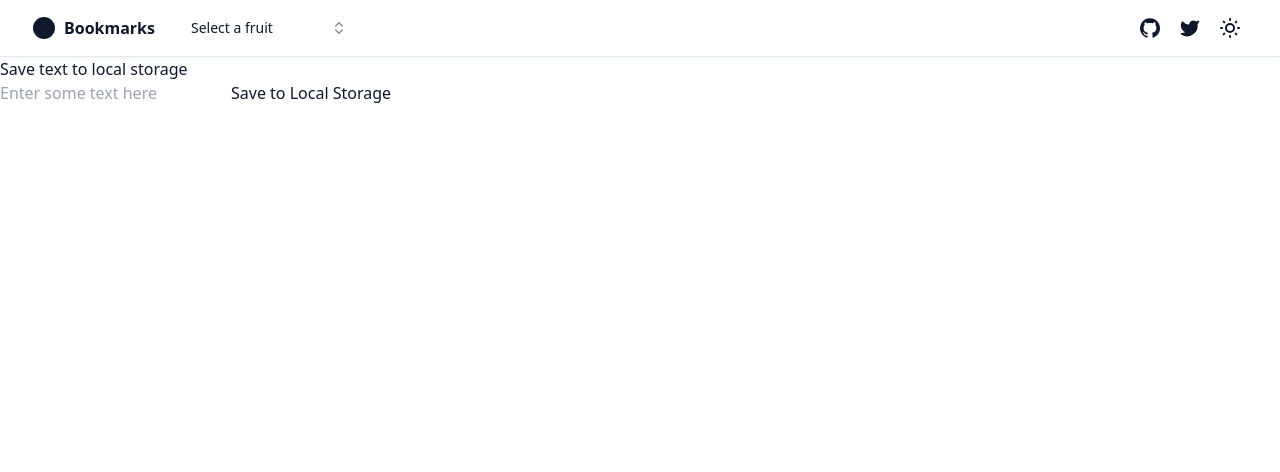
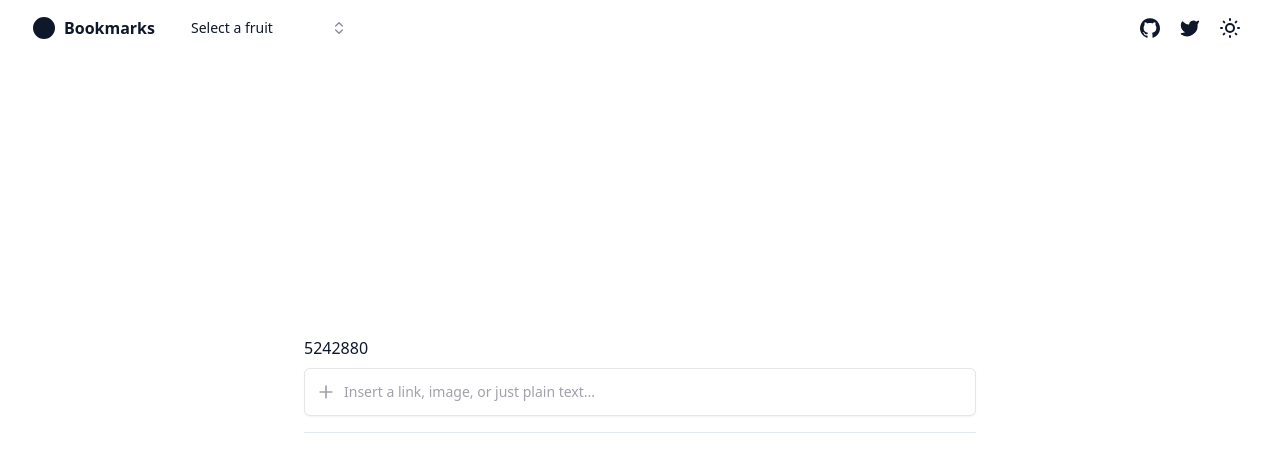
Before and after one commit to ChrisAbdo/Better-Bookmarks, a Next.js app: page / in a window 1280 px wide. Shown: the top 472 px of the page. Built offline with nearby package versions, Linux system fonts and the light colour scheme.

Commit message:
ADDED: Storage counter

```diff
--- a/components/navbar.tsx
+++ b/components/navbar.tsx
@@ -11,7 +11,7 @@ import Link from "next/link";
 
 export default function Navbar() {
   return (
-    <header className="supports-backdrop-blur:bg-background/60 sticky top-0 z-40 w-full border-b bg-background/95 shadow-sm backdrop-blur">
+    <header className="supports-backdrop-blur:bg-background/60 sticky top-0 z-40 w-full bg-background/95 backdrop-blur">
       <div className="container flex h-14 items-center">
         <div className="mr-4 hidden md:flex">
           <Link className="mr-6 flex items-center space-x-2" href="/">
@@ -19,9 +19,9 @@ export default function Navbar() {
               viewBox="0 0 24 24"
               fill="currentColor"
               stroke="currentColor"
-              stroke-width="2"
-              stroke-linecap="round"
-              stroke-linejoin="round"
+              strokeWidth="2"
+              strokeLinecap="round"
+              strokeLinejoin="round"
               className="h-6 w-6"
             >
               <circle cx="12" cy="12" r="10"></circle>
@@ -59,9 +59,9 @@ export default function Navbar() {
             viewBox="0 0 24 24"
             fill="none"
             stroke="currentColor"
-            stroke-width="2"
-            stroke-linecap="round"
-            stroke-linejoin="round"
+            strokeWidth="2"
+            strokeLinecap="round"
+            strokeLinejoin="round"
             className="h-6 w-6"
           >
             <rect width="18" height="18" x="3" y="3" rx="2" ry="2"></rect>
@@ -100,9 +100,9 @@ export default function Navbar() {
                   viewBox="0 0 24 24"
                   fill="none"
                   stroke="currentColor"
-                  stroke-width="2"
-                  stroke-linecap="round"
-                  stroke-linejoin="round"
+                  strokeWidth="2"
+                  strokeLinecap="round"
+                  strokeLinejoin="round"
                   className="h-5 w-5 fill-current"
                 >
                   <path d="M22 4s-.7 2.1-2 3.4c1.6 10-9.4 17.3-18 11.6 2.2.1 4.4-.6 6-2C3 15.5.5 9.6 3 5c2.2 2.6 5.6 4.1 9 4-.9-4.2 4-6.6 7-3.8 1.1 0 3-1.2 3-1.2z"></path>
@@ -125,9 +125,9 @@ export default function Navbar() {
                 viewBox="0 0 24 24"
                 fill="none"
                 stroke="currentColor"
-                stroke-width="2"
-                stroke-linecap="round"
-                stroke-linejoin="round"
+                strokeWidth="2"
+                strokeLinecap="round"
+                strokeLinejoin="round"
                 className="rotate-0 scale-100 transition-all dark:-rotate-90 dark:scale-0"
               >
                 <path d="M12 16a4 4 0 1 0 0-8 4 4 0 0 0 0 8z"></path>
@@ -147,9 +147,9 @@ export default function Navbar() {
                 viewBox="0 0 24 24"
                 fill="none"
                 stroke="currentColor"
-                stroke-width="2"
-                stroke-linecap="round"
-                stroke-linejoin="round"
+                strokeWidth="2"
+                strokeLinecap="round"
+                strokeLinejoin="round"
                 className="absolute rotate-90 scale-0 transition-all dark:rotate-0 dark:scale-100"
               >
                 <path d="M12 3a6.364 6.364 0 0 0 9 9 9 9 0 1 1-9-9Z"></path>
--- /dev/null
+++ b/components/ui/button.tsx
@@ -0,0 +1,55 @@
+import * as React from "react";
+import { Slot } from "@radix-ui/react-slot";
+import { VariantProps, cva } from "class-variance-authority";
+
+import { cn } from "@/src/lib/utils";
+
+const buttonVariants = cva(
+  "inline-flex items-center justify-center rounded-md text-sm font-medium transition-colors focus-visible:outline-none focus-visible:ring-2 focus-visible:ring-ring focus-visible:ring-offset-2 disabled:opacity-50 disabled:pointer-events-none ring-offset-background",
+  {
+    variants: {
+      variant: {
+        default: "bg-primary text-primary-foreground hover:bg-primary/90",
+        destructive:
+          "bg-destructive text-destructive-foreground hover:bg-destructive/90",
+        outline:
+          "border border-input hover:bg-accent hover:text-accent-foreground",
+        secondary:
+          "bg-secondary text-secondary-foreground hover:bg-secondary/80",
+        ghost: "hover:bg-accent hover:text-accent-foreground",
+        link: "underline-offset-4 hover:underline text-primary",
+      },
+      size: {
+        default: "h-10 py-2 px-4",
+        sm: "h-9 px-3 rounded-md",
+        lg: "h-11 px-8 rounded-md",
+      },
+    },
+    defaultVariants: {
+      variant: "default",
+      size: "default",
+    },
+  }
+);
+
+export interface ButtonProps
+  extends React.ButtonHTMLAttributes<HTMLButtonElement>,
+    VariantProps<typeof buttonVariants> {
+  asChild?: boolean;
+}
+
+const Button = React.forwardRef<HTMLButtonElement, ButtonProps>(
+  ({ className, variant, size, asChild = false, ...props }, ref) => {
+    const Comp = asChild ? Slot : "button";
+    return (
+      <Comp
+        className={cn(buttonVariants({ variant, size, className }))}
+        ref={ref}
+        {...props}
+      />
+    );
+  }
+);
+Button.displayName = "Button";
+
+export { Button, buttonVariants };
--- /dev/null
+++ b/components/ui/separator.tsx
@@ -0,0 +1,31 @@
+"use client";
+
+import * as React from "react";
+import * as SeparatorPrimitive from "@radix-ui/react-separator";
+
+import { cn } from "@/src/lib/utils";
+
+const Separator = React.forwardRef<
+  React.ElementRef<typeof SeparatorPrimitive.Root>,
+  React.ComponentPropsWithoutRef<typeof SeparatorPrimitive.Root>
+>(
+  (
+    { className, orientation = "horizontal", decorative = true, ...props },
+    ref
+  ) => (
+    <SeparatorPrimitive.Root
+      ref={ref}
+      decorative={decorative}
+      orientation={orientation}
+      className={cn(
+        "shrink-0 bg-border",
+        orientation === "horizontal" ? "h-[1px] w-full" : "h-full w-[1px]",
+        className
+      )}
+      {...props}
+    />
+  )
+);
+Separator.displayName = SeparatorPrimitive.Root.displayName;
+
+export { Separator };
--- a/package.json
+++ b/package.json
@@ -11,12 +11,16 @@
   "dependencies": {
     "@radix-ui/react-select": "^1.2.1",
     "@radix-ui/react-separator": "^1.0.2",
+    "@tailwindcss/forms": "^0.5.3",
     "@types/node": "18.16.3",
     "@types/react": "18.2.0",
     "@types/react-dom": "18.2.1",
     "autoprefixer": "10.4.14",
+    "axios": "^1.4.0",
+    "cheerio": "^1.0.0-rc.12",
     "class-variance-authority": "^0.6.0",
     "clsx": "^1.2.1",
+    "cors-anywhere": "^0.4.4",
     "eslint": "8.39.0",
     "eslint-config-next": "13.3.4",
     "lucide-react": "^0.194.0",
--- a/src/pages/index.tsx
+++ b/src/pages/index.tsx
@@ -1,5 +1,8 @@
 import React, { useState, useEffect, ChangeEvent, MouseEvent } from "react";
 import Navbar from "@/components/navbar";
+import { Separator } from "@/components/ui/separator";
+
+import { ChevronRight, Plus } from "lucide-react";
 
 interface TextItem {
   text: string;
@@ -9,12 +12,14 @@ interface TextItem {
 const Home: React.FC = () => {
   const [inputText, setInputText] = useState<string>("");
   const [savedTexts, setSavedTexts] = useState<TextItem[]>([]);
+  const [remainingSpace, setRemainingSpace] = useState<number>(0);
 
   useEffect(() => {
     const storedTexts = localStorage.getItem("texts");
     if (storedTexts) {
       setSavedTexts(JSON.parse(storedTexts));
     }
+    logRemainingLocalStorageSpace();
   }, []);
 
   const handleInputChange = (event: ChangeEvent<HTMLInputElement>) => {
@@ -22,7 +27,7 @@ const Home: React.FC = () => {
   };
 
   const saveToLocalStorage = (event: MouseEvent<HTMLButtonElement>) => {
-    if (inputText === "") return; // Don't save empty strings
+    if (inputText === "") return;
 
     const newTexts: TextItem[] = [
       ...savedTexts,
@@ -31,32 +36,110 @@ const Home: React.FC = () => {
     localStorage.setItem("texts", JSON.stringify(newTexts));
     setSavedTexts(newTexts);
     setInputText("");
+
+    logRemainingLocalStorageSpace();
   };
 
+  const deleteTextItem = (id: number) => {
+    const filteredTexts = savedTexts.filter((textItem) => textItem.id !== id);
+    localStorage.setItem("texts", JSON.stringify(filteredTexts));
+    setSavedTexts(filteredTexts);
+
+    logRemainingLocalStorageSpace();
+  };
+
+  function logRemainingLocalStorageSpace() {
+    const totalStorage = 5 * 1024 * 1024;
+    let usedStorage = 0;
+
+    for (let key in localStorage) {
+      if (localStorage.hasOwnProperty(key)) {
+        usedStorage += localStorage.getItem(key).length * 2;
+      }
+    }
+
+    const remainingStorage = totalStorage - usedStorage;
+    console.log(`Remaining local storage space: ${remainingStorage} bytes`);
+    setRemainingSpace(remainingStorage);
+  }
+
   return (
-    <div>
+    <div className="bg-white">
       <Navbar />
+      <div className="relative isolate px-6 pt-14 lg:px-8">
+        <div className="mx-auto max-w-2xl py-32 sm:py-48 lg:py-56">
+          {remainingSpace}
+          <div className="relative mt-2 rounded-md shadow-sm">
+            <div className="pointer-events-none absolute inset-y-0 left-0 flex items-center pl-3">
+              <Plus className="h-5 w-5 text-zinc-400" aria-hidden="true" />
+            </div>
+            <input
+              type="text"
+              value={inputText}
+              onChange={handleInputChange}
+              onKeyDown={(e) => {
+                if (e.key === "Enter") {
+                  saveToLocalStorage(e);
+                }
+              }}
+              name="text"
+              id="text"
+              autoComplete="off"
+              className="block w-full rounded-md border-0 py-3 pl-10 text-gray-900 ring-1 ring-inset ring-neutral-200 focus:ring-2 focus:ring-inset focus:ring-neutral-400 sm:text-sm sm:leading-6 placeholder:text-zinc-400 transition-all duration-200"
+              placeholder="Insert a link, image, or just plain text..."
+            />
+          </div>
 
-      <div>
-        <h2>Save text to local storage</h2>
-        <input
-          type="text"
-          value={inputText}
-          onChange={handleInputChange}
-          placeholder="Enter some text here"
-        />
-        <button onClick={saveToLocalStorage}>Save to Local Storage</button>
-      </div>
-      {savedTexts.length > 0 && (
-        <div>
-          <h3>Saved texts:</h3>
-          <ul>
+          <div className="mt-4 mb-2">
+            <Separator />
+          </div>
+
+          <ul role="list" className="divide-y divide-gray-100">
             {savedTexts.map((textItem) => (
-              <li key={textItem.id}>{textItem.text}</li>
+              <li
+                key={textItem.id}
+                onClick={() => deleteTextItem(textItem.id)}
+                className="relative flex justify-between gap-x-6 py-2"
+              >
+                <div className="flex gap-x-4">
+                  <img
+                    className="h-12 w-12 flex-none rounded-md bg-gray-50"
+                    src="https://images.unsplash.com/photo-1494790108377-be9c29b29330?ixlib=rb-1.2.1&ixid=eyJhcHBfaWQiOjEyMDd9&auto=format&fit=facearea&facepad=2&w=256&h=256&q=80"
+                    alt=""
+                  />
+                  <div className="min-w-0 flex-auto">
+                    <div className="text-sm font-semibold leading-6 text-gray-900">
+                      <p>
+                        <span className="absolute inset-x-0 -top-px bottom-0" />
+                        {textItem.text}
+                      </p>
+                    </div>
+                    <p className="mt-1 flex text-xs leading-5 text-gray-500">
+                      <span className="relative truncate hover:underline">
+                        {textItem.text}
+                      </span>
+                    </p>
+                  </div>
+                </div>
+                <div className="flex items-center gap-x-4">
+                  <div className="hidden sm:flex sm:flex-col sm:items-end">
+                    <p className="text-sm leading-6 text-gray-900">
+                      {textItem.text}
+                    </p>
+                    <p className="mt-1 text-xs leading-5 text-gray-500">
+                      Created at <time>May 3, 2023</time>
+                    </p>
+                  </div>
+                  <ChevronRight
+                    className="h-5 w-5 flex-none text-gray-400"
+                    aria-hidden="true"
+                  />
+                </div>
+              </li>
             ))}
           </ul>
         </div>
-      )}
+      </div>
     </div>
   );
 };
--- a/tailwind.config.js
+++ b/tailwind.config.js
@@ -70,5 +70,5 @@ module.exports = {
       },
     },
   },
-  plugins: [require("tailwindcss-animate")],
+  plugins: [require("tailwindcss-animate"), require('@tailwindcss/forms'),],
 }
```
Also changed, not shown: 1 other file (tests, documents, lock files or other folders).
